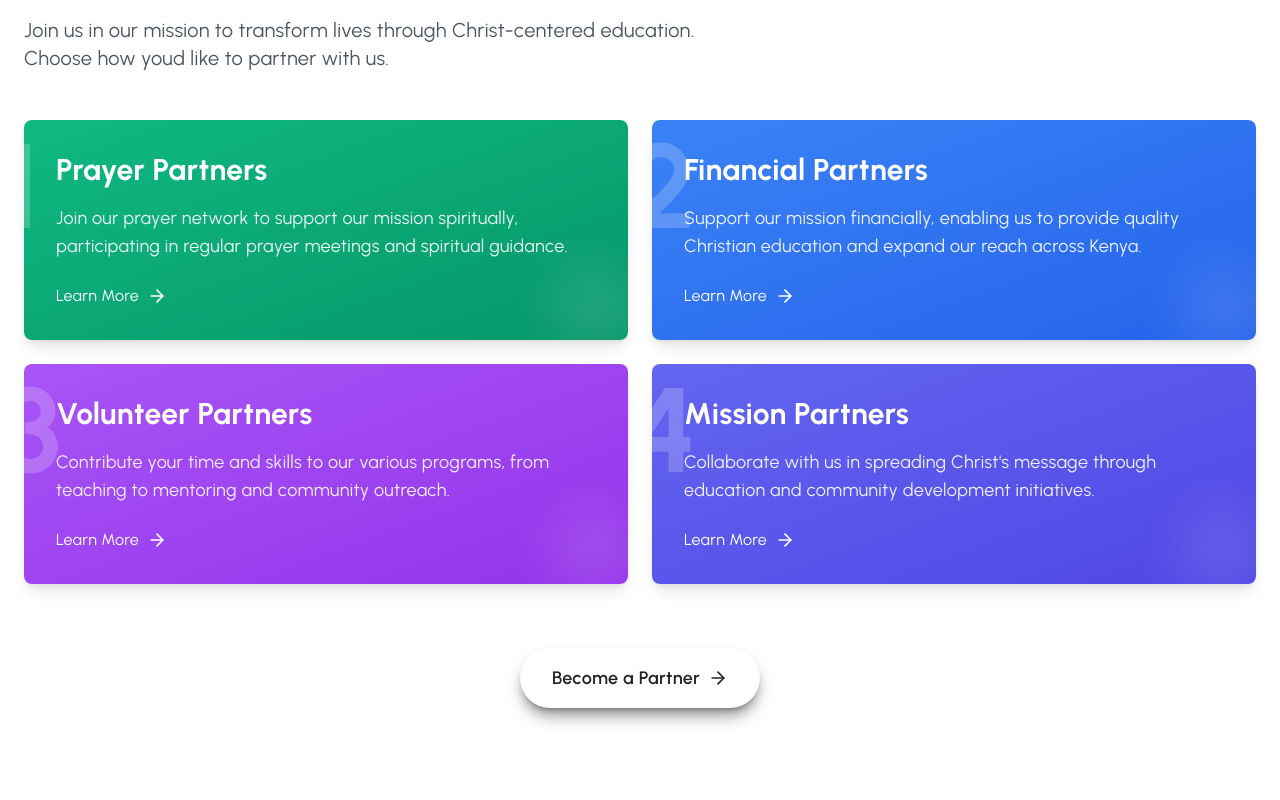
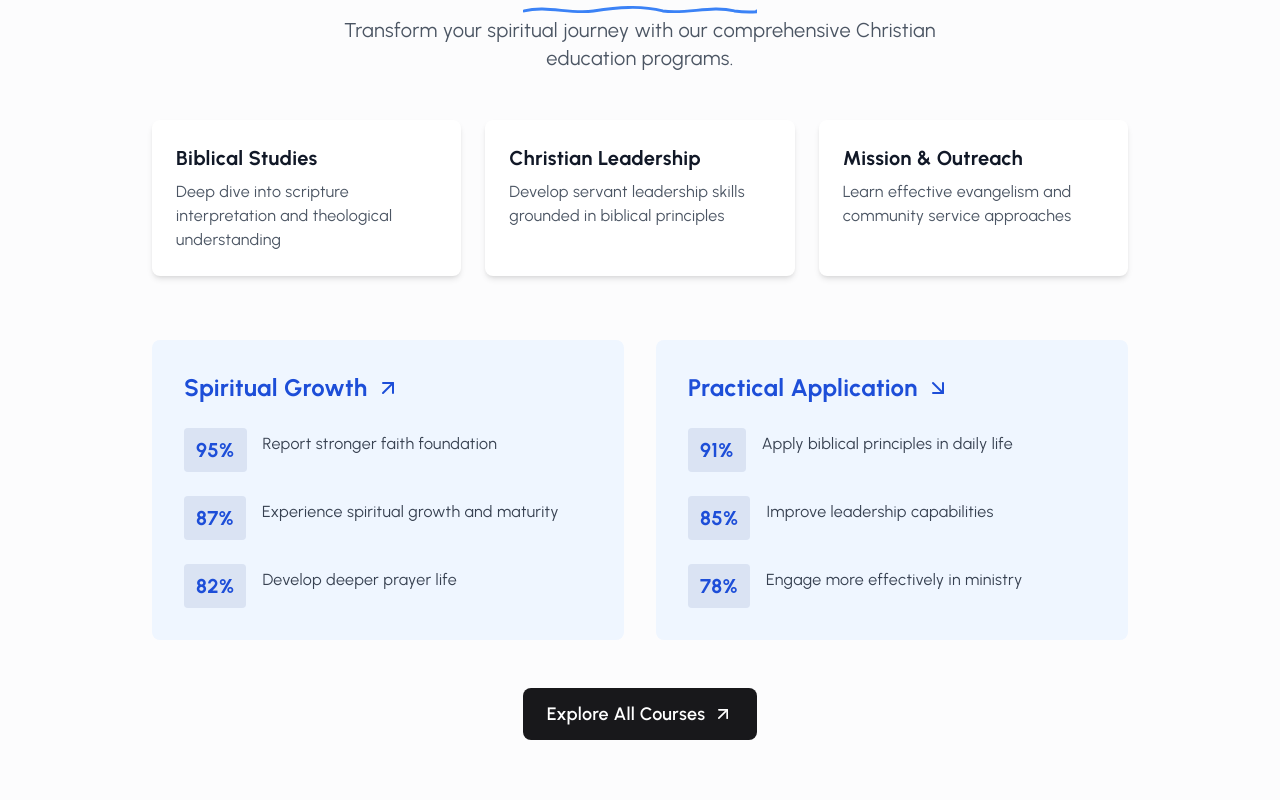
Before and after one commit to K-njeru/godly, a Next.js app: page / in a window 1280 px wide. Shown: the part 1860-2660 px from the top of the page. Built offline with nearby package versions, Linux system fonts and the light colour scheme.

Commit message:
`Added CoursesSection component to Page component`

```diff
--- a/src/app/page.tsx
+++ b/src/app/page.tsx
@@ -4,6 +4,7 @@ import HeroSection from "@/components/HeroSection";
 import { Footer } from '@/components/footer';
 import AboutSection from '@/components/AboutSection';
 import PartnersSection from '@/components/PartnersSection';
+import CoursesSection from '@/components/CoursesSection';
 
 
 export default function Page() {
@@ -12,6 +13,7 @@ export default function Page() {
       <Navbar />
       <HeroSection />
       <AboutSection />
+      <CoursesSection />
       <PartnersSection />
       <Footer />
 
--- /dev/null
+++ b/src/components/CoursesSection.tsx
@@ -0,0 +1,162 @@
+"use client"
+
+import { motion } from "framer-motion"
+import { ArrowUpRight, ArrowDownRight } from "lucide-react"
+import Link from "next/link"
+
+const courses = [
+  {
+    title: "Biblical Studies",
+    description: "Deep dive into scripture interpretation and theological understanding",
+  },
+  {
+    title: "Christian Leadership",
+    description: "Develop servant leadership skills grounded in biblical principles",
+  },
+  {
+    title: "Mission & Outreach",
+    description: "Learn effective evangelism and community service approaches",
+  },
+]
+
+const spiritualBenefits = [
+  {
+    percentage: "95%",
+    benefit: "Report stronger faith foundation",
+  },
+  {
+    percentage: "87%",
+    benefit: "Experience spiritual growth and maturity",
+  },
+  {
+    percentage: "82%",
+    benefit: "Develop deeper prayer life",
+  },
+]
+
+const practicalBenefits = [
+  {
+    percentage: "91%",
+    benefit: "Apply biblical principles in daily life",
+  },
+  {
+    percentage: "85%",
+    benefit: "Improve leadership capabilities",
+  },
+  {
+    percentage: "78%",
+    benefit: "Engage more effectively in ministry",
+  },
+]
+
+export default function CoursesSection() {
+  return (
+    <section className="py-16 md:py-24 bg-gray-50/50 dark:bg-[hsl(220_56%_15%)] transition-colors">
+      <div className="container mx-auto px-4 md:px-6 max-w-5xl">
+        <div className="flex flex-col gap-4 text-center mb-12">
+          <h2 className="text-3xl font-bold tracking-tighter sm:text-4xl md:text-5xl text-primary relative inline-block mx-auto">
+            Our Courses
+            {/* Decorative Underline */}
+            <svg
+              className="absolute -bottom-4 left-0 w-full h-4 text-blue-500 dark:text-blue-400"
+              viewBox="0 0 200 12"
+              fill="none"
+              xmlns="http://www.w3.org/2000/svg"
+            >
+              <path
+                d="M1 8.5C20 3.5 40 11.5 60 8.5C80 5.5 100 3.5 119 8.5C140 11.5 160 3.5 180 8.5C200 11.5 220 5.5 199 8.5"
+                stroke="currentColor"
+                strokeWidth="2.5"
+                strokeLinecap="round"
+              />
+            </svg>
+          </h2>
+          <p className="text-gray-600 dark:text-gray-400 md:text-xl max-w-2xl mx-auto">
+            Transform your spiritual journey with our comprehensive Christian education programs.
+          </p>
+        </div>
+
+        {/* Courses Grid */}
+        <div className="grid grid-cols-1 md:grid-cols-3 gap-6 mb-16">
+          {courses.map((course, index) => (
+            <motion.div
+              key={index}
+              initial={{ opacity: 0, y: 20 }}
+              whileInView={{ opacity: 1, y: 0 }}
+              transition={{ duration: 0.5, delay: index * 0.1 }}
+              className="bg-white dark:bg-[hsl(220_56%_17%)] p-6 rounded-lg shadow-md"
+            >
+              <h3 className="text-xl font-bold text-gray-900 dark:text-gray-100 mb-2">{course.title}</h3>
+              <p className="text-gray-600 dark:text-gray-400">{course.description}</p>
+            </motion.div>
+          ))}
+        </div>
+
+        {/* Benefits Cards */}
+        <div className="grid grid-cols-1 md:grid-cols-2 gap-8">
+          {/* Spiritual Growth Card */}
+          <motion.div
+            initial={{ opacity: 0, x: -20 }}
+            whileInView={{ opacity: 1, x: 0 }}
+            transition={{ duration: 0.5 }}
+            className="bg-blue-50 dark:bg-blue-900/20 p-8 rounded-lg"
+          >
+            <div className="flex items-center gap-2 mb-6">
+              <h3 className="text-2xl font-bold text-blue-700 dark:text-blue-400">Spiritual Growth</h3>
+              <ArrowUpRight className="w-6 h-6 text-blue-700 dark:text-blue-400" />
+            </div>
+            <div className="space-y-6">
+              {spiritualBenefits.map((item, index) => (
+                <div key={index} className="flex items-start gap-4">
+                  <div className="bg-blue-900/10 dark:bg-blue-900/30 px-3 py-2 rounded">
+                    <span className="text-xl font-bold text-blue-700 dark:text-blue-400">{item.percentage}</span>
+                  </div>
+                  <p className="text-gray-700 dark:text-gray-300 mt-1">{item.benefit}</p>
+                </div>
+              ))}
+            </div>
+          </motion.div>
+
+          {/* Practical Application Card */}
+          <motion.div
+            initial={{ opacity: 0, x: 20 }}
+            whileInView={{ opacity: 1, x: 0 }}
+            transition={{ duration: 0.5 }}
+            className="bg-blue-50 dark:bg-blue-900/20 p-8 rounded-lg"
+          >
+            <div className="flex items-center gap-2 mb-6">
+              <h3 className="text-2xl font-bold text-blue-700 dark:text-blue-400">Practical Application</h3>
+              <ArrowDownRight className="w-6 h-6 text-blue-700 dark:text-blue-400" />
+            </div>
+            <div className="space-y-6">
+              {practicalBenefits.map((item, index) => (
+                <div key={index} className="flex items-start gap-4">
+                  <div className="bg-blue-900/10 dark:bg-blue-900/30 px-3 py-2 rounded">
+                    <span className="text-xl font-bold text-blue-700 dark:text-blue-400">{item.percentage}</span>
+                  </div>
+                  <p className="text-gray-700 dark:text-gray-300 mt-1">{item.benefit}</p>
+                </div>
+              ))}
+            </div>
+          </motion.div>
+        </div>
+
+        {/* CTA */}
+        <motion.div
+          initial={{ opacity: 0, y: 20 }}
+          whileInView={{ opacity: 1, y: 0 }}
+          transition={{ duration: 0.5 }}
+          className="mt-12 text-center"
+        >
+          <Link
+            href="/courses"
+            className="inline-flex items-center justify-center px-6 py-3 text-lg font-semibold text-white bg-primary rounded-lg hover:bg-primary/90 transition-colors"
+          >
+            Explore All Courses
+            <ArrowUpRight className="ml-2 h-5 w-5" />
+          </Link>
+        </motion.div>
+      </div>
+    </section>
+  )
+}
```
